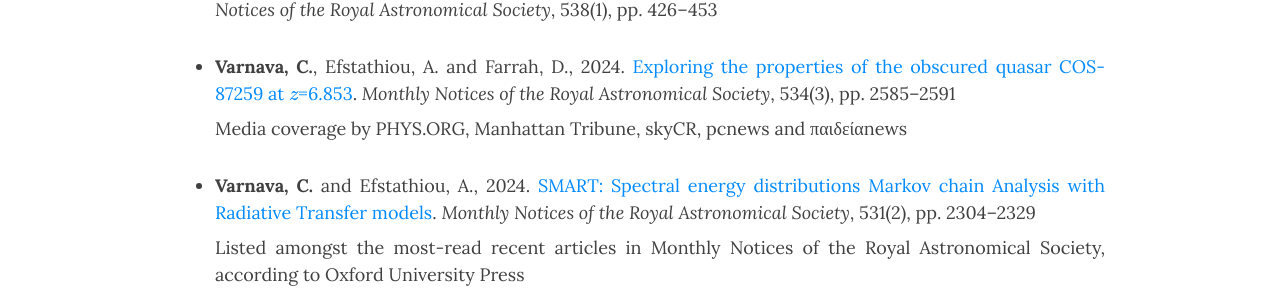
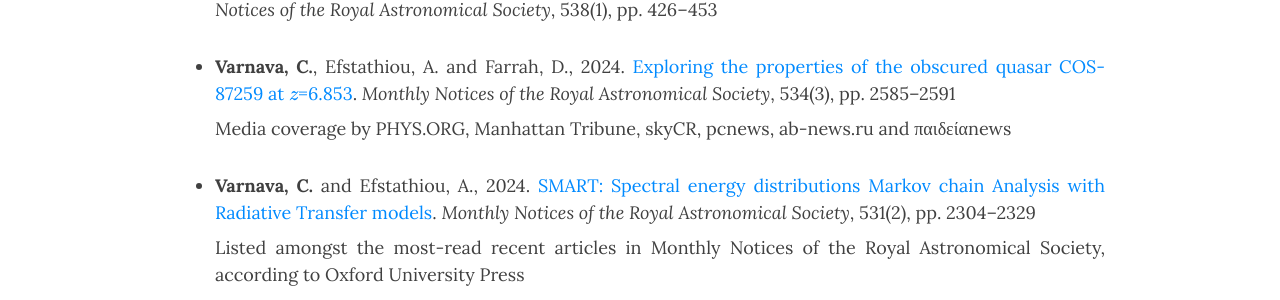
Before and after one commit to ch-var/ch-var.github.io, a Jekyll site: the page built from publications.html, in a window 1280 px wide and 1091 px high. Shown: the part 334-634 px from the top of the window. Built offline with Jekyll 4.4.1, drawn with Linux system fonts in a browser that asks for light colours; formulas are drawn with MathJax 3.

Commit message:
Update publications.html

```diff
--- a/publications.html
+++ b/publications.html
@@ -26,7 +26,7 @@
 <li class="responsive-margin"><b>Varnava, C.</b>, Efstathiou, A., Farrah, D. and Rigopoulou, D., 2025. <a href="https://doi.org/10.1093/mnras/staf319">Constraints on the active galactic nucleus and starburst activity of local ultraluminous infrared galaxies from a broad range of torus models</a>. <i>Monthly Notices of the Royal Astronomical Society</i>, 538(1), pp. 426–453</li>
 <p></p>
 <li class="responsive-margin" style="margin-bottom: 8px;"><b>Varnava, C.</b>, Efstathiou, A. and Farrah, D., 2024. <a href="https://doi.org/10.1093/mnras/stae2221">Exploring the properties of the obscured quasar COS-87259 at \(z\)=6.853</a>. <i>Monthly Notices of the Royal Astronomical Society</i>, 534(3), pp. 2585–2591</li>
-<p align='justify' class="responsive-margin" style="margin-top: 0px;">Media coverage by PHYS.ORG, Manhattan Tribune, skyCR, pcnews and παιδείαnews</p>
+<p align='justify' class="responsive-margin" style="margin-top: 0px;">Media coverage by PHYS.ORG, Manhattan Tribune, skyCR, pcnews, ab-news.ru and παιδείαnews</p>
 <p></p>
 <li class="responsive-margin" style="margin-bottom: 8px;"><b>Varnava, C.</b> and Efstathiou, A., 2024. <a href="https://doi.org/10.1093/mnras/stae1141">SMART: Spectral energy distributions Markov chain Analysis with Radiative Transfer models</a>. <i>Monthly Notices of the Royal Astronomical Society</i>, 531(2), pp. 2304–2329</li>
 <p align='justify' class="responsive-margin" style="margin-top: 0px; margin-bottom: 8px;">Listed amongst the most-read recent articles in Monthly Notices of the Royal Astronomical Society, according to Oxford University Press</a></p>
```
